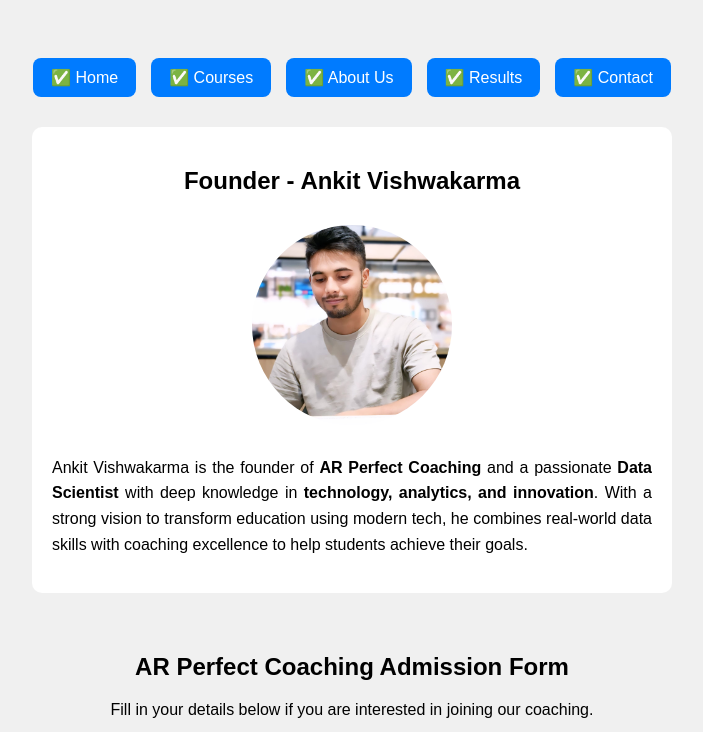
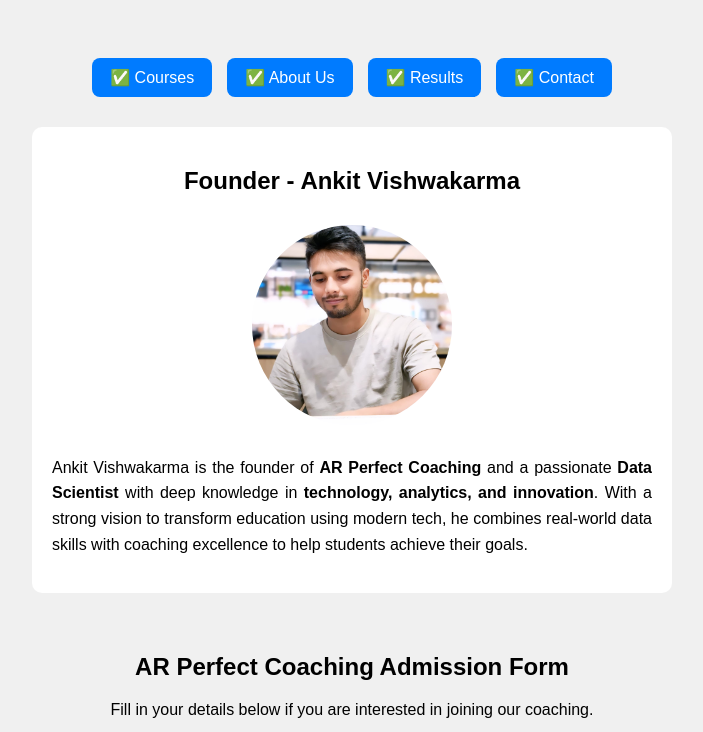
Before and after one commit to ankuraja01/A-R-Perfect, a plain HTML site: page index.html in a window 1280 px wide. Shown: the top 732 px of the page, without its empty margins (288-991 px from the left). Drawn offline with Linux system fonts and the light colour scheme.

Commit message:
Update index.html

```diff
--- a/index.html
+++ b/index.html
@@ -86,7 +86,7 @@
 
   <!-- ✅ Navigation Buttons Bar -->
   <div class="nav-bar">
-    <a href="index.html" class="nav-btn">✅ Home</a>
+<!--     <a href="index.html" class="nav-btn">✅ Home</a> -->
     <a href="courses.html" class="nav-btn" target="_blank">✅ Courses</a>
     <a href="about.html" class="nav-btn" target="_blank">✅ About Us</a>
     <a href="results.html" class="nav-btn" target="_blank">✅ Results</a>
```
